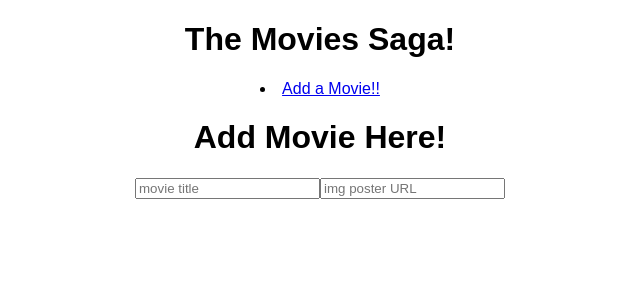
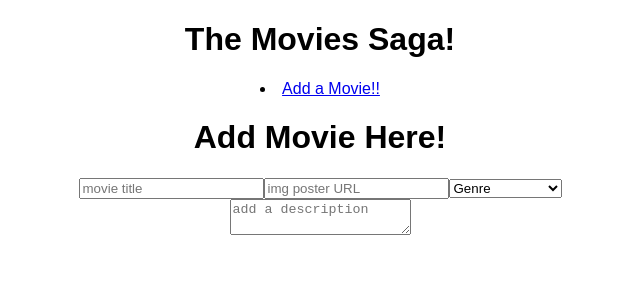
Before and after one commit to jgoth23/weekend-movie-sagas, a React (Create React App) app: page /#/addmovie in a window 1280 px wide. Shown: the top 300 px of the page, without its empty margins (320-960 px from the left). Built offline with nearby package versions, Linux system fonts and the light colour scheme.

Commit message:
inputs made for add movie

```diff
--- a/src/components/AddMovie/AddMovie.jsx
+++ b/src/components/AddMovie/AddMovie.jsx
@@ -1,13 +1,34 @@
+const { Router } = require("react-router-dom")
+
 const AddMovie = () => {
   return (
     <div>
       <h1>Add Movie Here!</h1>
       <form>
-      <input type='text' placeholder="movie title" />
-      <input type='text' placeholder="img poster URL" />
+        <input type="text" placeholder="movie title" />
+        <input type="text" placeholder="img poster URL" />
+        <select>
+        <option placeholder="genre">Genre</option>
+        <option value="adventure">Adventure</option>
+        <option value="animated">Animated</option>
+        <option value="biographical">Biographical</option>
+        <option value="comedy">Comedy</option>
+        <option value="disaster">Disaster</option>
+        <option value="drama">Drama</option>
+        <option value="epic">Epic</option>
+        <option value="fantasy">Fantasy</option>
+        <option value="musical">Musical</option>
+        <option value="romantic">Romantic</option>
+        <option value="science fiction">Science Fiction</option>
+        <option value="space-opera">Space-Opera</option>
+        <option value="superhero">Superhero</option>
+      </select>
+        <div>
+        <textarea placeholder="add a description"></textarea>
+        </div>
       </form>
     </div>
-  )
-}
+  );
+};
 
 export default AddMovie;
--- a/src/components/Details/Details.jsx
+++ b/src/components/Details/Details.jsx
@@ -2,6 +2,7 @@ const Details = () => {
   return (
     <div>
       <h1>All the deets!</h1>
+      <button>Back to Home</button>
     </div>
   )
 }
```
